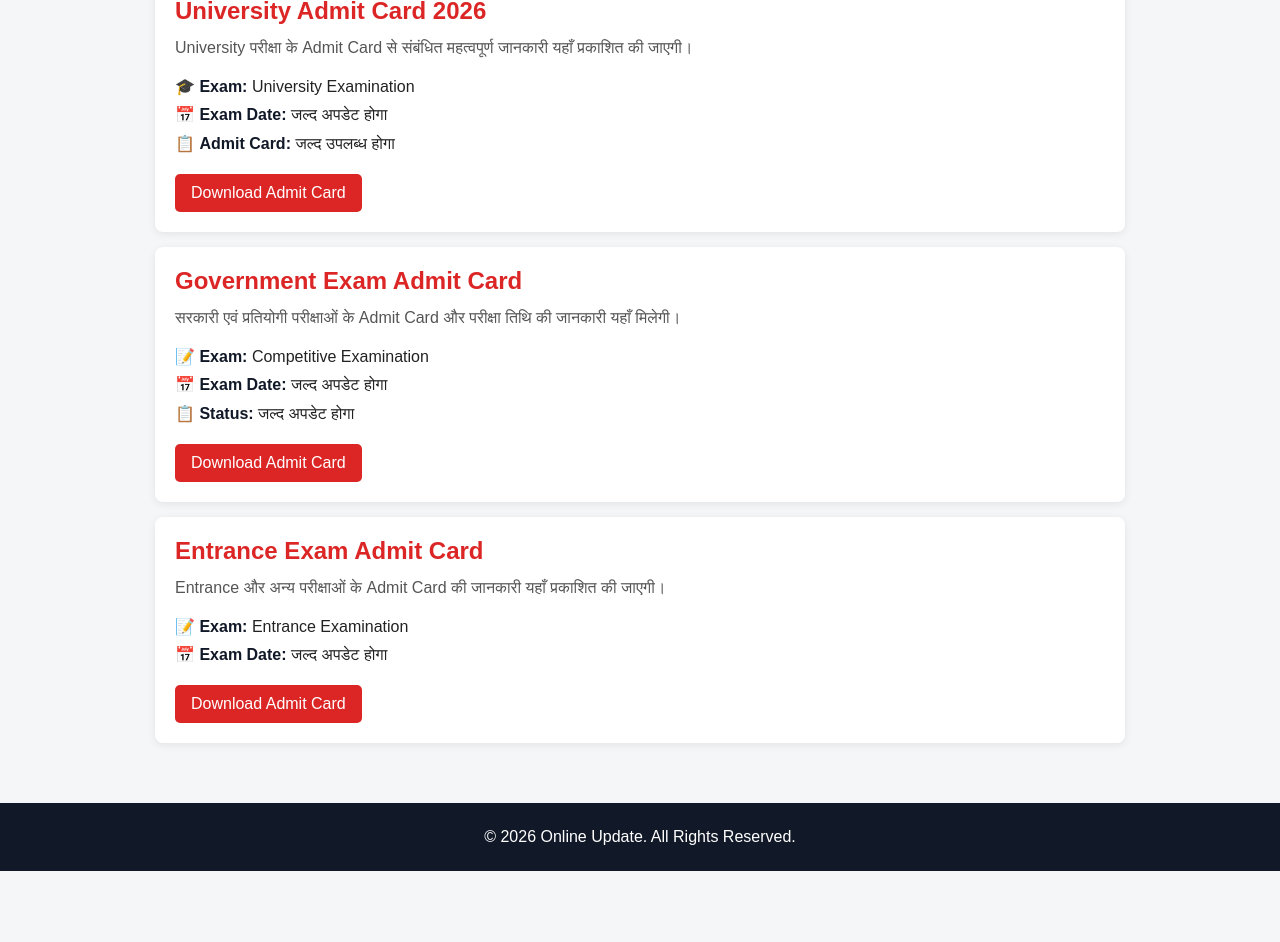
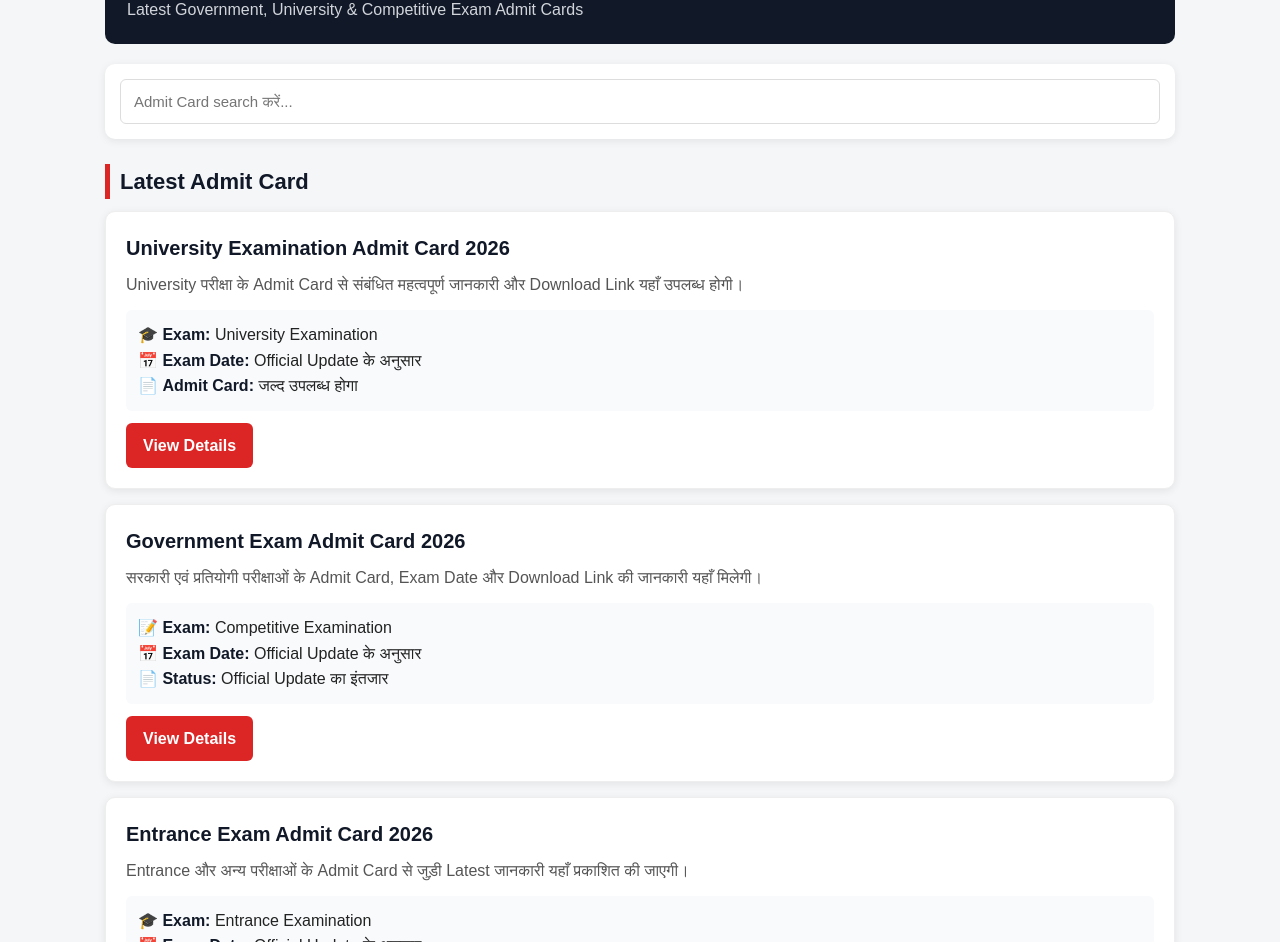
Before and after one commit to onlineworldexp-pixel/S-K-Shop-, a plain HTML site: page admit-card.html in a window 1280 px wide. Shown: the part 260-1202 px from the top of the page. Before the commit the page ends 1131 px from the top, so only its background shows below. Drawn offline with Linux system fonts and the light colour scheme.

Commit message:
Update admit-card.html

```diff
--- a/admit-card.html
+++ b/admit-card.html
@@ -1,12 +1,15 @@
 <!DOCTYPE html>
 <html lang="hi">
 <head>
+
 <meta charset="UTF-8">
+
 <meta name="viewport" content="width=device-width, initial-scale=1.0">
 
-<title>Admit Card - Online Update</title>
+<title>Latest Admit Card 2026 - Online Update</title>
 
 <style>
+
 *{
     box-sizing:border-box;
     margin:0;
@@ -17,6 +20,7 @@ body{
     font-family:Arial,sans-serif;
     background:#f4f6f8;
     color:#222;
+    line-height:1.6;
 }
 
 header{
@@ -25,65 +29,118 @@ header{
     padding:20px 15px;
 }
 
+.header-box{
+    max-width:1100px;
+    margin:auto;
+}
+
 .logo{
-  font-size:27px;
+    font-size:28px;
     font-weight:bold;
 }
 
-.subtitle{
-  margin-top:5px;
+.tagline{
     color:#d1d5db;
+    margin-top:4px;
+    font-size:14px;
 }
 
 nav{
     background:#dc2626;
-  padding:13px 15px;
     overflow-x:auto;
     white-space:nowrap;
+}
+
+.nav-box{
+    max-width:1100px;
+    margin:auto;
+    display:flex;
 }
 
 nav a{
     color:white;
     text-decoration:none;
-  margin-right:20px;
+    padding:14px 16px;
+    display:block;
     font-weight:bold;
 }
 
+nav a:hover{
+    background:#b91c1c;
+}
+
 .container{
-  max-width:1000px;
+    max-width:1100px;
     margin:auto;
-  padding:15px;
+    padding:20px 15px;
 }
 
 .page-title{
     background:#111827;
     color:white;
-  padding:16px;
-  border-radius:7px;
-  margin-bottom:15px;
+    padding:22px;
+    border-radius:10px;
+    margin-bottom:20px;
+}
+
+.page-title h1{
+    font-size:28px;
+}
+
+.page-title p{
+    color:#d1d5db;
+    margin-top:5px;
+}
+
+.search-box{
+    background:white;
+    padding:15px;
+    border-radius:10px;
+    margin-bottom:20px;
+    box-shadow:0 2px 8px rgba(0,0,0,.08);
+}
+
+.search-box input{
+    width:100%;
+    padding:13px;
+    border:1px solid #ddd;
+    border-radius:6px;
+    font-size:15px;
+}
+
+.section-title{
+    font-size:22px;
+    color:#111827;
+    margin:25px 0 12px;
+    border-left:5px solid #dc2626;
+    padding-left:10px;
 }
 
 .card{
     background:white;
+    border-radius:10px;
     padding:20px;
     margin-bottom:15px;
-  border-radius:8px;
     box-shadow:0 2px 8px rgba(0,0,0,.08);
+    border:1px solid #eee;
 }
 
 .card h2{
-  color:#dc2626;
-  margin-bottom:10px;
+    color:#111827;
+    font-size:20px;
+    margin-bottom:8px;
 }
 
 .card p{
-  line-height:1.6;
     color:#555;
+    margin-bottom:12px;
 }
 
 .info{
-  margin-top:12px;
-  line-height:1.8;
+    background:#f8fafc;
+    padding:12px;
+    border-radius:6px;
+    margin-bottom:12px;
 }
 
 .info b{
@@ -92,110 +149,329 @@ nav a{
 
 .button{
     display:inline-block;
-  margin-top:15px;
-  padding:10px 16px;
     background:#dc2626;
     color:white;
     text-decoration:none;
-  border-radius:5px;
+    padding:10px 17px;
+    border-radius:6px;
+    font-weight:bold;
+}
+
+.button:hover{
+    background:#b91c1c;
+}
+
+.notice{
+    background:#fff7ed;
+    border-left:5px solid #f97316;
+    padding:15px;
+    margin:25px 0;
+    border-radius:6px;
+}
+
+.notice b{
+    color:#c2410c;
 }
 
 footer{
     background:#111827;
     color:white;
     text-align:center;
-  padding:25px 10px;
-  margin-top:30px;
+    padding:25px 15px;
+    margin-top:35px;
 }
+
+.footer-links{
+    margin-bottom:10px;
+}
+
+.footer-links a{
+    color:#d1d5db;
+    text-decoration:none;
+    margin:0 8px;
+}
+
+@media(max-width:600px){
+
+    .logo{
+        font-size:24px;
+    }
+
+    .page-title h1{
+        font-size:23px;
+    }
+
+    .card{
+        padding:16px;
+    }
+
+    .card h2{
+        font-size:18px;
+    }
+
+    nav a{
+        padding:12px 14px;
+        font-size:14px;
+    }
+
+}
+
 </style>
+
 </head>
 
 <body>
 
+
 <header>
-  <div class="logo">ONLINE UPDATE</div>
-  <div class="subtitle">
-    Latest Jobs, Results, Admit Card & Government Updates
-  </div>
-</header>
 
-<nav>
-  <a href="index.html">Home</a>
-  <a href="jobs.html">Latest Jobs</a>
-  <a href="results.html">Results</a>
-  <a href="admit-card.html">Admit Card</a>
-  <a href="#">University</a>
-  <a href="#">Scholarship</a>
-  <a href="#">Sarkari Yojana</a>
-</nav>
+<div class="header-box">
 
-<div class="container">
-
-  <div class="page-title">
-    <h1>Latest Admit Card</h1>
+<div class="logo">
+ONLINE UPDATE
 </div>
 
-  <div class="card">
-
-    <h2>University Admit Card 2026</h2>
-
-    <p>
-      University परीक्षा के Admit Card से संबंधित महत्वपूर्ण
-      जानकारी यहाँ प्रकाशित की जाएगी।
-    </p>
-
-    <div class="info">
-      <b>🎓 Exam:</b> University Examination<br>
-      <b>📅 Exam Date:</b> जल्द अपडेट होगा<br>
-      <b>📋 Admit Card:</b> जल्द उपलब्ध होगा
-    </div>
-
-    <a class="button" href="#">Download Admit Card</a>
-
-  </div>
-
-  <div class="card">
-
-    <h2>Government Exam Admit Card</h2>
-
-    <p>
-      सरकारी एवं प्रतियोगी परीक्षाओं के Admit Card और
-      परीक्षा तिथि की जानकारी यहाँ मिलेगी।
-    </p>
-
-    <div class="info">
-      <b>📝 Exam:</b> Competitive Examination<br>
-      <b>📅 Exam Date:</b> जल्द अपडेट होगा<br>
-      <b>📋 Status:</b> जल्द अपडेट होगा
-    </div>
-
-    <a class="button" href="#">Download Admit Card</a>
-
-  </div>
-
-  <div class="card">
-
-    <h2>Entrance Exam Admit Card</h2>
-
-    <p>
-      Entrance और अन्य परीक्षाओं के Admit Card की जानकारी
-      यहाँ प्रकाशित की जाएगी।
-    </p>
-
-    <div class="info">
-      <b>📝 Exam:</b> Entrance Examination<br>
-      <b>📅 Exam Date:</b> जल्द अपडेट होगा
-    </div>
-
-    <a class="button" href="#">Download Admit Card</a>
-
+<div class="tagline">
+Latest Jobs, Results, Admit Card & Government Updates
 </div>
 
 </div>
 
+</header>
+
+
+<nav>
+
+<div class="nav-box">
+
+<a href="index.html">Home</a>
+
+<a href="jobs.html">Latest Jobs</a>
+
+<a href="results.html">Results</a>
+
+<a href="admit-card.html">Admit Card</a>
+
+<a href="university.html">University</a>
+
+</div>
+
+</nav>
+
+
+<div class="container">
+
+
+<div class="page-title">
+
+<h1>Latest Admit Card 2026</h1>
+
+<p>
+Latest Government, University & Competitive Exam Admit Cards
+</p>
+
+</div>
+
+
+<div class="search-box">
+
+<input
+type="text"
+id="searchInput"
+placeholder="Admit Card search करें..."
+onkeyup="searchCards()"
+>
+
+</div>
+
+
+<h2 class="section-title">
+Latest Admit Card
+</h2>
+
+
+<div class="card">
+
+<h2>
+University Examination Admit Card 2026
+</h2>
+
+<p>
+University परीक्षा के Admit Card से संबंधित
+महत्वपूर्ण जानकारी और Download Link यहाँ उपलब्ध होगी।
+</p>
+
+<div class="info">
+
+<b>🎓 Exam:</b>
+University Examination
+
+<br>
+
+<b>📅 Exam Date:</b>
+Official Update के अनुसार
+
+<br>
+
+<b>📄 Admit Card:</b>
+जल्द उपलब्ध होगा
+
+</div>
+
+<a class="button" href="admit-1.html">
+View Details
+</a>
+
+</div>
+
+
+<div class="card">
+
+<h2>
+Government Exam Admit Card 2026
+</h2>
+
+<p>
+सरकारी एवं प्रतियोगी परीक्षाओं के Admit Card,
+Exam Date और Download Link की जानकारी यहाँ मिलेगी।
+</p>
+
+<div class="info">
+
+<b>📝 Exam:</b>
+Competitive Examination
+
+<br>
+
+<b>📅 Exam Date:</b>
+Official Update के अनुसार
+
+<br>
+
+<b>📄 Status:</b>
+Official Update का इंतजार
+
+</div>
+
+<a class="button" href="admit-2.html">
+View Details
+</a>
+
+</div>
+
+
+<div class="card">
+
+<h2>
+Entrance Exam Admit Card 2026
+</h2>
+
+<p>
+Entrance और अन्य परीक्षाओं के Admit Card से जुड़ी
+Latest जानकारी यहाँ प्रकाशित की जाएगी।
+</p>
+
+<div class="info">
+
+<b>🎓 Exam:</b>
+Entrance Examination
+
+<br>
+
+<b>📅 Exam Date:</b>
+Official Update के अनुसार
+
+<br>
+
+<b>📄 Admit Card:</b>
+जल्द उपलब्ध होगा
+
+</div>
+
+<a class="button" href="admit-3.html">
+View Details
+</a>
+
+</div>
+
+
+<h2 class="section-title">
+Important Notice
+</h2>
+
+
+<div class="notice">
+
+<b>⚠️ जरूरी सूचना:</b>
+
+<br>
+
+Admit Card से संबंधित किसी भी जानकारी को अंतिम मानने
+से पहले संबंधित University, Board या विभाग की
+Official Website पर जरूर Verify करें।
+
+</div>
+
+
+</div>
+
+
 <footer>
-  <p>© 2026 Online Update. All Rights Reserved.</p>
+
+<div class="footer-links">
+
+<a href="index.html">Home</a>
+
+<a href="jobs.html">Jobs</a>
+
+<a href="results.html">Results</a>
+
+<a href="admit-card.html">Admit Card</a>
+
+<a href="university.html">University</a>
+
+</div>
+
+<p>
+© 2026 Online Update. All Rights Reserved.
+</p>
+
 </footer>
+
+
+<script>
+
+function searchCards(){
+
+    let input =
+    document.getElementById("searchInput")
+    .value
+    .toLowerCase();
+
+    let cards =
+    document.querySelectorAll(".card");
+
+    cards.forEach(function(card){
+
+        let text =
+        card.innerText.toLowerCase();
+
+        if(text.includes(input)){
+
+            card.style.display="block";
+
+        }else{
+
+            card.style.display="none";
+
+        }
+
+    });
+
+}
+
+</script>
+
 
 </body>
 </html>
```
Lines whose indentation alone changed are shown as unchanged.
